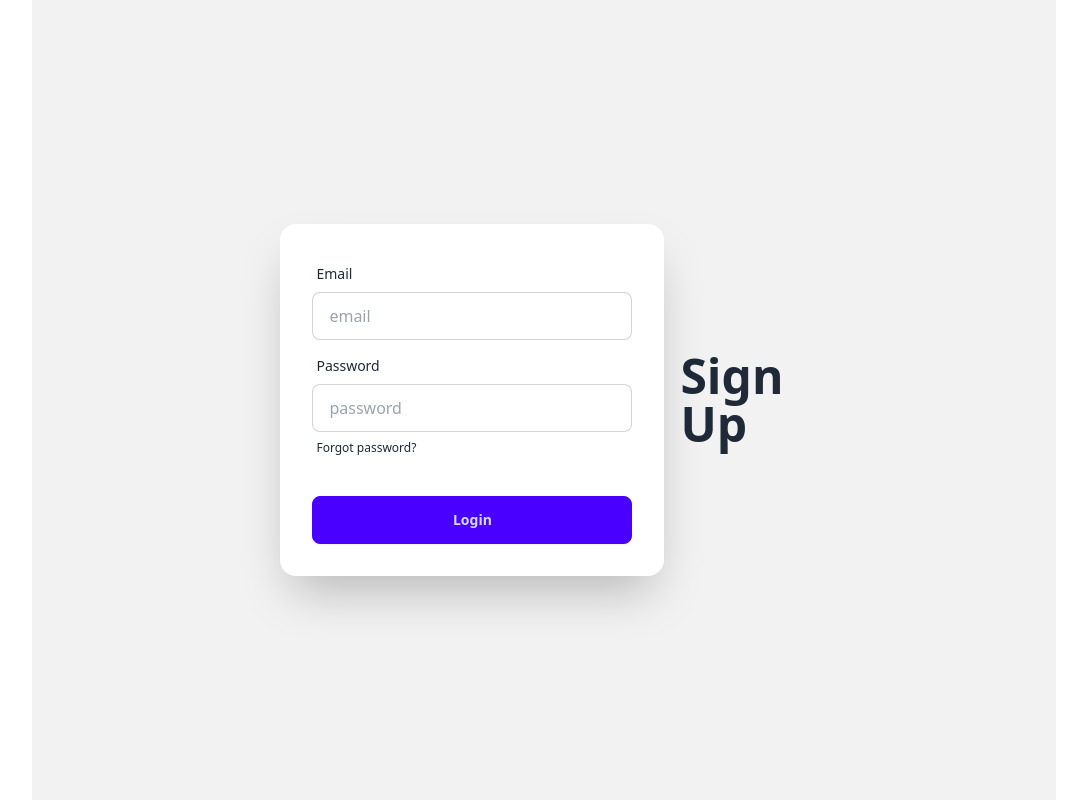
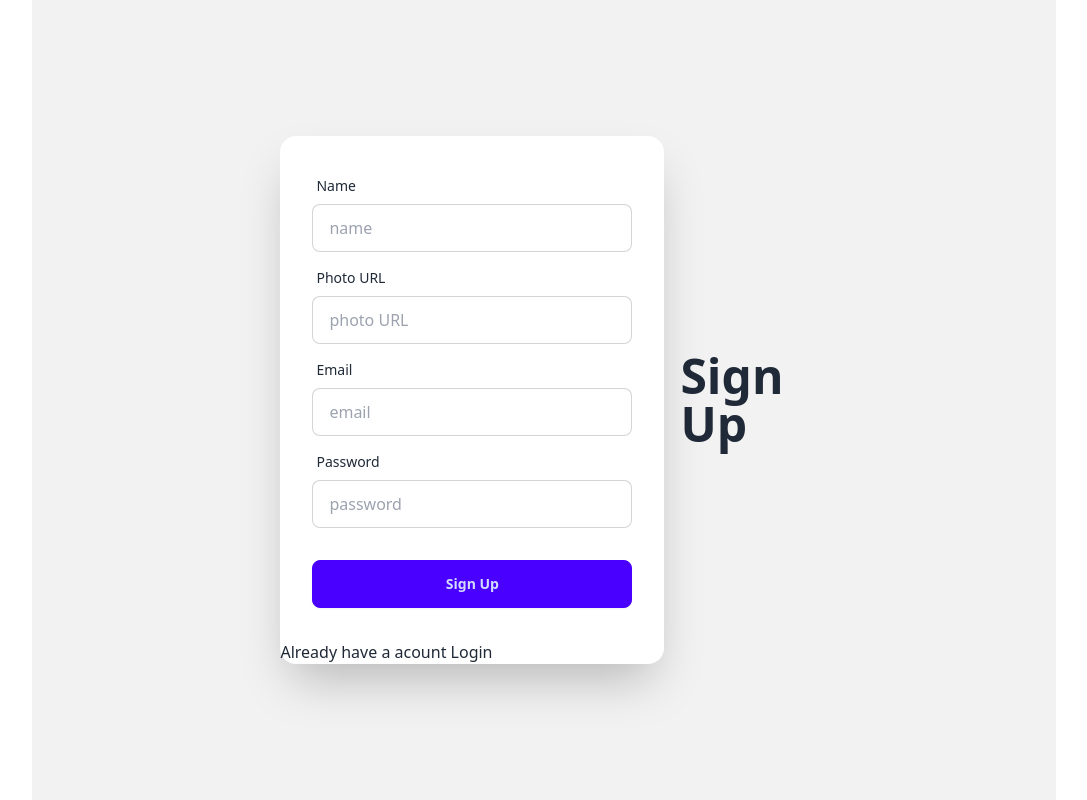
Before and after one commit to tultul4d/blood-donation-client, a React (Vite) app: page /signin in a window 1280 px wide. Shown: the whole page, without its empty margins (96-1183 px from the left). Built offline with nearby package versions, Linux system fonts and the light colour scheme; no server answers.

Commit message:
added more data

```diff
--- a/package.json
+++ b/package.json
@@ -15,6 +15,7 @@
     "match-sorter": "^6.3.4",
     "react": "^18.3.1",
     "react-dom": "^18.3.1",
+    "react-hook-form": "^7.52.1",
     "react-icons": "^5.2.1",
     "sort-by": "^1.2.0"
   },
--- /dev/null
+++ b/src/Routes/PrivateRoute.jsx
@@ -0,0 +1,20 @@
+import { useContext } from "react";
+import { AuthContext } from "../providers/AuthProvider";
+import { Navigate, useLocation } from "react-router-dom";
+
+
+const PrivateRoute = ({children}) => {
+    const {user, loading} = useContext(AuthContext);
+    const location = useLocation();
+
+
+    if(loading){
+          return <progress className="progress w-56"></progress>
+    }
+    if (user) {
+        return children;
+    }
+    return <Navigate to="/login" state={{from: location}} replace></Navigate>
+};
+
+export default PrivateRoute;
--- a/src/Routes/Routes.jsx
+++ b/src/Routes/Routes.jsx
@@ -5,6 +5,8 @@
 import Main from "../Layout/Main";
 import Login from "../pages/Login/Login";
 import SignIn from "../pages/SignIn/SignIn";
+import PrivateRoute from "./PrivateRoute";
+import Dashboard from "../pages/Dashboard/Dashboard";
 
  export const router = createBrowserRouter([
     {
@@ -22,6 +24,10 @@
         {
           path: '/signin',
           element: <SignIn></SignIn>
+        },
+        {
+          path:"/dashboard",
+          element: <PrivateRoute><Dashboard></Dashboard></PrivateRoute>
         }
       ]
     },
--- /dev/null
+++ b/src/pages/Dashboard/Dashboard.jsx
@@ -0,0 +1,11 @@
+
+
+const Dashboard = () => {
+    return (
+        <div>
+            <h2>dashboard</h2>
+        </div>
+    );
+};
+
+export default Dashboard;
--- a/src/pages/Login/Login.jsx
+++ b/src/pages/Login/Login.jsx
@@ -1,11 +1,15 @@
 import { useContext } from "react";
 import { AuthContext } from "../../providers/AuthProvider";
-import { Link } from "react-router-dom";
+import { Link, useLocation, useNavigate } from "react-router-dom";
 
 
 const Login = () => {
 
     const {signIn} =useContext(AuthContext);
+    const navigate = useNavigate();
+    const location = useLocation();
+
+    const from = location.state?.from?.pathname || '/'
 
 
 
@@ -20,8 +24,10 @@
             const user = result.user;
             console.log(user);
         })
+        navigate(from, {replace: true });
     }
     return (
+ <>
         <div className="hero bg-base-200 min-h-screen">
   <div className="hero-content flex-col lg:flex-row-reverse">
     <div className="text-center lg:text-left">
@@ -52,6 +58,7 @@
     </div>
   </div>
 </div>
+</>
     );
 };
 
--- a/src/pages/Shared/Navbar/Navbar.jsx
+++ b/src/pages/Shared/Navbar/Navbar.jsx
@@ -1,16 +1,28 @@
+import { useContext } from "react";
 import { Link } from "react-router-dom";
+import { AuthContext } from "../../../providers/AuthProvider";
 
 
 const Navbar = () => {
+  const {user, logOut} = useContext(AuthContext);
 
+  const handleLogOut = () => {
+      logOut()
+      .then(() =>{})
+      .catch(error => console.log(error));
+  }
     const navOptions = <>
 
     <li><Link to="/">Home</Link></li>
 
     <li><Link to="/donation">Donation Requests</Link></li>
     <li><Link to="/blog">blog</Link></li>
+    <li><Link to="/dashboard">Dashboard</Link></li>
 
-    <li><Link to="/login">Login</Link></li>
+    {
+      user ? <>
+      <button onClick={handleLogOut} className="btn btn-active btn-accent">LogOut</button></> : <><li><Link to="/login">Login</Link></li></>
+    }
     </>
     return (
         <>
--- a/src/pages/SignIn/SignIn.jsx
+++ b/src/pages/SignIn/SignIn.jsx
@@ -1,7 +1,34 @@
+import { useContext } from "react";
+import { useForm } from "react-hook-form";
+import { AuthContext } from "../../providers/AuthProvider";
+import { Link, useNavigate } from "react-router-dom";
 
 
 const SignIn = () => {
+
+  const { register, handleSubmit, reset, formState: { errors } } = useForm();
+  const {createUser, updateUserProfile} = useContext(AuthContext);
+  const navigate = useNavigate('/');
+
+  const onSubmit = data => {
+    console.log(data)
+    createUser(data.email, data.password)
+    .then(result => {
+      const loggedUser = result.user;
+      console.log(loggedUser);
+      updateUserProfile(data.name, data.photoURL)
+      .then(() =>{
+          console.log("user profile updated ");
+          reset();
+
+      });
+      navigate('/')
+      .catch(error => console.log(error))
+    })
+  };
+
     return (
+       <>
         <div className="hero bg-base-200 min-h-screen">
         <div className="hero-content flex-col lg:flex-row-reverse">
           <div className="text-center lg:text-left">
@@ -9,29 +36,46 @@
 
           </div>
           <div className="card bg-base-100 w-full max-w-sm shrink-0 shadow-2xl">
-            <form className="card-body">
+            <form onSubmit={handleSubmit(onSubmit)} className="card-body">
+            <div className="form-control">
+                <label className="label">
+                  <span className="label-text">Name</span>
+                </label>
+                <input type="name" {...register("name", { required: true })} name="name" placeholder="name" className="input input-bordered"  />
+                {errors.name && <span className="text-red-500">This field is required</span>}
+              </div>
+              <div className="form-control">
+                <label className="label">
+                  <span className="label-text">Photo URL</span>
+                </label>
+                <input type="name" {...register("photoURL", { required: true })}  placeholder="photo URL" className="input input-bordered"  />
+                {errors.photoURL && <span className="text-red-500">This field is required</span>}
+              </div>
               <div className="form-control">
                 <label className="label">
                   <span className="label-text">Email</span>
                 </label>
-                <input type="email" placeholder="email" className="input input-bordered" required />
+                <input type="email" placeholder="email" {...register("email" , { required: true })} name="email" className="input input-bordered"  />
+                {errors.email && <span className="text-red-500">This field is required</span>}
               </div>
               <div className="form-control">
                 <label className="label">
                   <span className="label-text">Password</span>
                 </label>
-                <input type="password" placeholder="password" className="input input-bordered" required />
-                <label className="label">
-                  <a href="#" className="label-text-alt link link-hover">Forgot password?</a>
-                </label>
+                <input type="password" placeholder="password" {...register("password" , { required: true })} name="password" className="input input-bordered"  />
+                {errors.password && <span className="text-red-500">This field is required</span>}
+
               </div>
               <div className="form-control mt-6">
-                <button className="btn btn-primary">Login</button>
+
+                <input className="btn btn-primary" type="submit" value="Sign Up" />
               </div>
             </form>
+            <p>Already have a acount <Link to="/login">Login</Link></p>
           </div>
         </div>
       </div>
+      </>
     );
 };
 
--- a/src/providers/AuthProvider.jsx
+++ b/src/providers/AuthProvider.jsx
@@ -1,5 +1,5 @@
 import { createContext, useEffect, useState } from "react";
-import { createUserWithEmailAndPassword, getAuth, onAuthStateChanged, signInWithEmailAndPassword, signOut } from "firebase/auth";
+import { createUserWithEmailAndPassword, getAuth, onAuthStateChanged, signInWithEmailAndPassword, signOut, updateProfile } from "firebase/auth";
 import { app } from "../firebase/firebase-config";
  export const AuthContext = createContext(null);
 
@@ -24,6 +24,12 @@
         return signOut(auth);
     }
 
+    const updateUserProfile = (name, photo) => {
+     return   updateProfile(auth.currentUser, {
+            displayName: name, photoURL: photo
+        });
+    }
+
     useEffect( () =>{
    const unsubscribe =  onAuthStateChanged(auth, currentUser =>{
             setUser(currentUser);
@@ -39,7 +45,8 @@
          loading,
          createUser,
       signIn,
-      logOut
+      logOut,
+      updateUserProfile
     }
     return (
         <AuthContext.Provider value={authInfo}>
```
Also changed, not shown: 1 other file (tests, documents, lock files or other folders).
